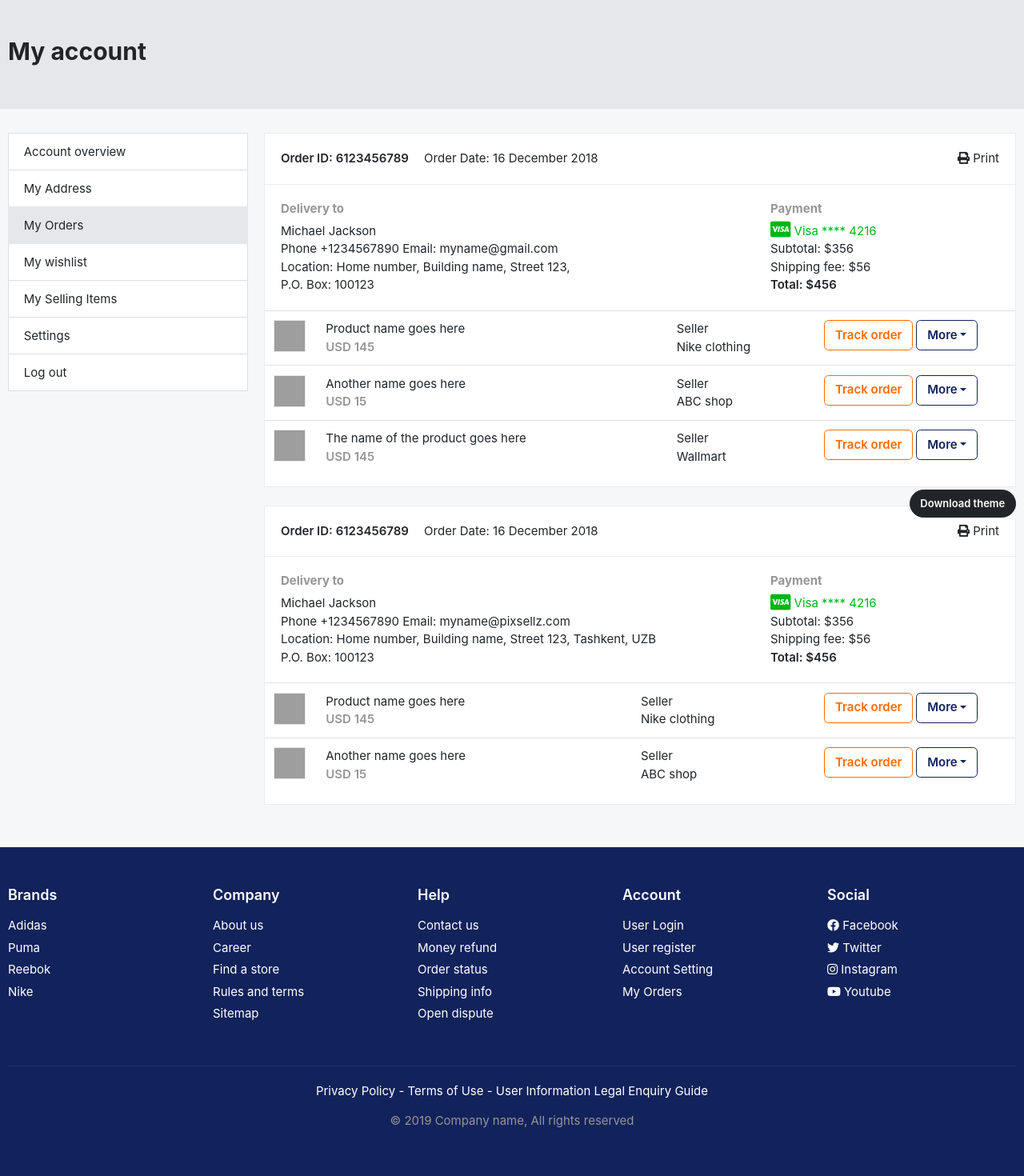
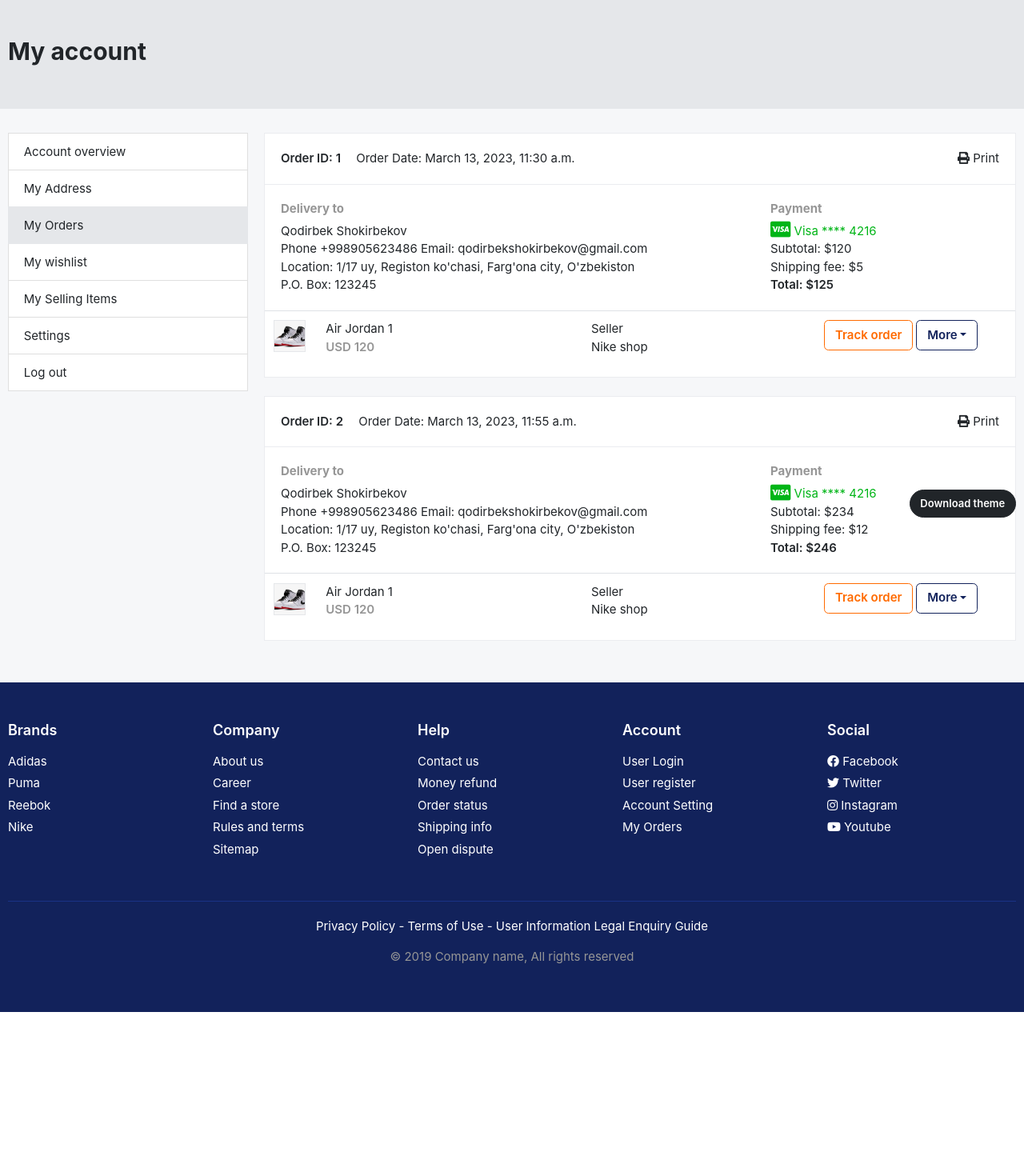
Before and after one commit to Shokirbekov/online_shopping, a Django app: page /buyurtma/orders/ in a window 1280 px wide. Shown: the part 143-1613 px from the top of the page at 80% size. After the commit the page ends 1408 px from the top, so only its background shows below. Run offline with Django 4.2, Linux system fonts and the light colour scheme; a user stored in the database is signed in; data comes from the database, SQL or seed files in the repository; some libraries are stand-ins or nearby versions; some web fonts are replaced; grey boxes are pictures that could not be loaded.

Commit message:
shop app

```diff
--- a/asosiy/models.py
+++ b/asosiy/models.py
@@ -20,6 +20,7 @@
     yetkazish = models.CharField(max_length=500, default='3-4 kun')
     mavjud = models.BooleanField(default=True)
     chegirma = models.PositiveIntegerField(default=0)
+    wished = models.BooleanField(default=False)
     def __str__(self):
         return f"{self.nom}, {self.brend}"
 
--- a/buyurtma/admin.py
+++ b/buyurtma/admin.py
@@ -3,3 +3,5 @@
 
 admin.site.register(Savat)
 admin.site.register(Wishes)
+admin.site.register(Manzil)
+admin.site.register(Buyurtma)
--- a/buyurtma/models.py
+++ b/buyurtma/models.py
@@ -7,10 +7,33 @@
 class Savat(models.Model):
     mahsulot = models.ForeignKey(Mahsulot, on_delete=models.CASCADE)
     soni = models.SmallIntegerField()
-    wished = models.BooleanField(default=False)
     umumiy = models.SmallIntegerField(blank=True, null=True)
     user = models.ForeignKey(MyUser, on_delete=models.SET_NULL, null=True)
+    def __str__(self):
+        return f"mana {self.umumiy}"
 
 class Wishes(models.Model):
-    mahsulot = models.ForeignKey(Savat, on_delete=models.CASCADE)
+    mahsulot = models.ForeignKey(Mahsulot, on_delete=models.SET_NULL, null=True)
     user = models.ForeignKey(MyUser, on_delete=models.SET_NULL, null=True)
+
+class Manzil(models.Model):
+    tel = models.SmallIntegerField()
+    user = models.ForeignKey(MyUser, on_delete=models.SET_NULL, null=True)
+    manzil = models.TextField()
+    zipcode = models.SmallIntegerField()
+    shahar = models.TextField()
+    davlat = models.TextField()
+    asosiy = models.BooleanField(default=False)
+    def __str__(self):
+        return self.manzil
+
+class Buyurtma(models.Model):
+    user = models.ForeignKey(MyUser, on_delete=models.SET_NULL, null=True)
+    sana = models.DateTimeField(auto_now_add=True)
+    manzil = models.ForeignKey(Manzil, on_delete=models.CASCADE)
+    savat = models.ManyToManyField(Savat)
+    holat = models.TextField()
+    summa = models.IntegerField()
+    yetkaish_narxi = models.IntegerField()
+    def __str__(self):
+        return self.holat
--- a/buyurtma/views.py
+++ b/buyurtma/views.py
@@ -32,7 +32,11 @@
         return render(request, 'page-profile-wishlist.html')
 class BuyurtmaView(View):
     def get(self, request):
-        return render(request, 'page-profile-orders.html')
+
+        data = {
+            "buyurtma": Buyurtma.objects.filter(user__username=request.user)
+        }
+        return render(request, 'page-profile-orders.html', data)
 
 class QoshView(View):
     def get(self, request, id):
@@ -74,7 +78,7 @@
 
 class TanlanganQoshishView(View):
     def get(self, request, id):
-        savat = Savat.objects.get(id=id)
+        savat = Mahsulot.objects.get(id=id)
         Wishes.objects.create(
             mahsulot=savat,
             user=MyUser.objects.get(username=request.user)
@@ -85,7 +89,7 @@
 
 class TanlanganDeleteView(View):
     def get(self, request, id):
-        savat = Savat.objects.get(id=id)
+        savat = Mahsulot.objects.get(id=id)
         to_be_deleted = Wishes.objects.get(mahsulot__id=id)
         if to_be_deleted.user.username == request.user:
             savat.wished = False
@@ -104,7 +108,7 @@
 
 class WishDeleteView(View):
     def get(self, request, id):
-        savat = Savat.objects.get(id=id)
+        savat = Savat.objects.get(mahsulot__id=id)
         to_be_deleted = Wishes.objects.get(mahsulot__id=id)
         if to_be_deleted.user.username == request.user:
             savat.wished = False
--- a/templates/page-profile-orders.html
+++ b/templates/page-profile-orders.html
@@ -30,20 +30,21 @@
 	</aside> <!-- col.// -->
 	<main class="col-md-9">
 
+		{%for i in buyurtma%}
 		<article class="card mb-4">
 		<header class="card-header">
 			<a href="#" class="float-right"> <i class="fa fa-print"></i> Print</a>
-			<strong class="d-inline-block mr-3">Order ID: 6123456789</strong>
-			<span>Order Date: 16 December 2018</span>
+			<strong class="d-inline-block mr-3">Order ID: {{i.id}}</strong>
+			<span>Order Date: {{i.sana}}</span>
 		</header>
 		<div class="card-body">
 			<div class="row">
 				<div class="col-md-8">
 					<h6 class="text-muted">Delivery to</h6>
-					<p>Michael Jackson <br>
-					Phone +1234567890 Email: myname@gmail.com <br>
-			    	Location: Home number, Building name, Street 123, <br>
-			    	P.O. Box: 100123
+					<p>{{i.user.f_name}} {{i.user.l_name}} <br>
+					Phone +{{i.manzil.tel}} Email: {{i.user.email}} <br>
+			    	Location: {{i.manzil.manzil}}, {{i.manzil.shahar}} city, {{i.manzil.davlat}} <br>
+			    	P.O. Box: {{i.manzil.zipcode}}
 			 		</p>
 				</div>
 				<div class="col-md-4">
@@ -52,24 +53,26 @@
 						<i class="fab fa-lg fa-cc-visa"></i>
 					    Visa  **** 4216
 					</span>
-					<p>Subtotal: $356 <br>
-					 Shipping fee:  $56 <br>
-					 <span class="b">Total:  $456 </span>
+					<p>Subtotal: ${{i.summa}} <br>
+					 Shipping fee:  ${{i.yetkaish_narxi}} <br>
+					 <span class="b">Total:  ${{i.summa|add:i.yetkaish_narxi}} </span>
 					</p>
 				</div>
 			</div> <!-- row.// -->
 		</div> <!-- card-body .// -->
 		<div class="table-responsive">
 		<table class="table table-hover">
-			<tbody><tr>
+			<tbody>
+			{%for o in i.savat.all%}
+			<tr>
 				<td width="65">
-					<img src="images/items/1.jpg" class="img-xs border">
+					<img src="{{o.mahsulot.media_set.first.rasm.url}}" class="img-xs border">
 				</td>
 				<td>
-					<p class="title mb-0">Product name goes here </p>
-					<var class="price text-muted">USD 145</var>
+					<p class="title mb-0">{{o.mahsulot.nom}} </p>
+					<var class="price text-muted">USD {{o.mahsulot.narx}}</var>
 				</td>
-				<td> Seller <br> Nike clothing </td>
+				<td> Seller <br> {{o.mahsulot.brend}} shop </td>
 				<td width="250"> <a href="#" class="btn btn-outline-primary">Track order</a>
 					<div class="dropdown d-inline-block">
 						 <a href="#" data-toggle="dropdown" class="dropdown-toggle btn btn-outline-secondary">More</a>
@@ -80,122 +83,12 @@
 					</div> <!-- dropdown.// -->
 				</td>
 			</tr>
-			<tr>
-				<td>
-					<img src="images/items/2.jpg" class="img-xs border">
-				</td>
-				<td>
-					<p class="title mb-0">Another name goes here </p>
-					<var class="price text-muted">USD 15</var>
-				</td>
-				<td> Seller <br> ABC shop </td>
-				<td>
-					<a href="#" class="btn btn-outline-primary">Track order</a>
-					<div class="dropdown d-inline-block">
-						 <a href="#" data-toggle="dropdown" class="dropdown-toggle btn btn-outline-secondary">More</a>
-						 <div class="dropdown-menu dropdown-menu-right">
-						 	<a href="#" class="dropdown-item">Return</a>
-						 	<a href="#"  class="dropdown-item">Cancel order</a>
-						 </div>
-					</div> <!-- dropdown.// -->
-				</td>
-			</tr>
-			<tr>
-				<td>
-					<img src="images/items/3.jpg" class="img-xs border">
-				</td>
-				<td>
-					<p class="title mb-0">The name of the product  goes here </p>
-					<var class="price text-muted">USD 145</var>
-				</td>
-				<td> Seller <br> Wallmart </td>
-				<td> <a href="#" class="btn btn-outline-primary">Track order</a>
-					<div class="dropdown d-inline-block">
-						 <a href="#" data-toggle="dropdown" class="dropdown-toggle btn btn-outline-secondary">More</a>
-						 <div class="dropdown-menu dropdown-menu-right">
-						 	<a href="#" class="dropdown-item">Return</a>
-						 	<a href="#"  class="dropdown-item">Cancel order</a>
-						 </div>
-					</div> <!-- dropdown.// -->
-				</td>
-			</tr>
+			{%endfor%}
+
 		</tbody></table>
 		</div> <!-- table-responsive .end// -->
 		</article> <!-- card order-item .// -->
-
-
-		<article class="card order-item mb-4">
-		<header class="card-header">
-			<a href="#" class="float-right"> <i class="fa fa-print"></i> Print</a>
-			<strong class="d-inline-block mr-3">Order ID: 6123456789</strong>
-			<span>Order Date: 16 December 2018</span>
-		</header>
-		<div class="card-body">
-			<div class="row">
-				<div class="col-md-8">
-					<h6 class="text-muted">Delivery to</h6>
-					<p>Michael Jackson <br>
-					Phone +1234567890 Email: myname@pixsellz.com <br>
-			    	Location: Home number, Building name, Street 123,  Tashkent, UZB <br>
-			    	P.O. Box: 100123
-			 		</p>
-				</div>
-				<div class="col-md-4">
-					<h6 class="text-muted">Payment</h6>
-					<span class="text-success">
-						<i class="fab fa-lg fa-cc-visa"></i>
-					    Visa  **** 4216
-					</span>
-					<p>Subtotal: $356 <br>
-					 Shipping fee:  $56 <br>
-					 <span class="b">Total:  $456 </span>
-					</p>
-				</div>
-			</div> <!-- row.// -->
-		</div> <!-- card-body .// -->
-		<div class="table-responsive">
-		<table class="table table-hover">
-			<tbody><tr>
-				<td width="65">
-					<img src="images/items/1.jpg" class="img-xs border">
-				</td>
-				<td>
-					<p class="title mb-0">Product name goes here </p>
-					<var class="price text-muted">USD 145</var>
-				</td>
-				<td> Seller <br> Nike clothing </td>
-				<td width="250"> <a href="#" class="btn btn-outline-primary">Track order</a>
-					<div class="dropdown d-inline-block">
-						 <a href="#" data-toggle="dropdown" class="dropdown-toggle btn btn-outline-secondary">More</a>
-						 <div class="dropdown-menu dropdown-menu-right">
-						 	<a href="#" class="dropdown-item">Return</a>
-						 	<a href="#"  class="dropdown-item">Cancel order</a>
-						 </div>
-					</div> <!-- dropdown.// -->
-				</td>
-			</tr>
-			<tr>
-				<td>
-					<img src="images/items/2.jpg" class="img-xs border">
-				</td>
-				<td>
-					<p class="title mb-0">Another name goes here </p>
-					<var class="price text-muted">USD 15</var>
-				</td>
-				<td> Seller <br> ABC shop </td>
-				<td> <a href="#" class="btn btn-outline-primary">Track order</a>
-					<div class="dropdown d-inline-block">
-						 <a href="#" data-toggle="dropdown" class="dropdown-toggle btn btn-outline-secondary">More</a>
-						 <div class="dropdown-menu dropdown-menu-right">
-						 	<a href="#" class="dropdown-item">Return</a>
-						 	<a href="#"  class="dropdown-item">Cancel order</a>
-						 </div>
-					</div> <!-- dropdown.// -->
-				</td>
-			</tr>
-		</tbody></table>
-		</div> <!-- table-responsive .end// -->
-		</article> <!-- card order-item .// -->
+		{%endfor%}
 
 
 	</main> <!-- col.// -->
--- a/templates/page-shopping-cart.html
+++ b/templates/page-shopping-cart.html
@@ -55,10 +55,10 @@
 		</div> <!-- price-wrap .// -->
 	</td>
 	<td class="text-right">
-		{%if i.wished%}
-		<a data-original-title="Remove from Wishlist" title="" href="/buyurtma/tanlangan_ochirish/{{i.id}}/" class="btn btn-light" data-toggle="tooltip"> <i class="fa fa-heart" style="color:red;"></i></a>
+		{%if i.mahsulot.wished%}
+		<a data-original-title="Remove from Wishlist" title="" href="/buyurtma/tanlangan_ochirish/{{i.mahsulot.id}}/" class="btn btn-light" data-toggle="tooltip"> <i class="fa fa-heart" style="color:red;"></i></a>
 		{%else%}
-		<a data-original-title="Save to Wishlist" title="" href="/buyurtma/tanlangan_qoshish/{{i.id}}/" class="btn btn-light" data-toggle="tooltip"> <i class="fa fa-heart"></i></a>
+		<a data-original-title="Save to Wishlist" title="" href="/buyurtma/tanlangan_qoshish/{{i.mahsulot.id}}/" class="btn btn-light" data-toggle="tooltip"> <i class="fa fa-heart"></i></a>
 		{%endif%}
 	<a href="/buyurtma/ochirish/{{i.id}}/" class="btn btn-light btn-round"> Remove</a>
 	</td>
```
Also changed, not shown: templates/page-profile-wishlist.html (+4 -4 lines), asosiy/migrations/0005_mahsulot_wished.py (added), buyurtma/migrations/0016_alter_wishes_mahsulot.py (added), buyurtma/migrations/0017_alter_wishes_mahsulot.py (added), buyurtma/migrations/0018_manzil_buyurtma.py (added), buyurtma/migrations/0019_remove_savat_wished.py (added), db.sqlite3.
